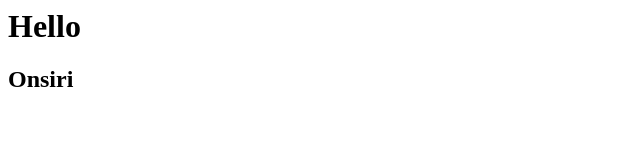
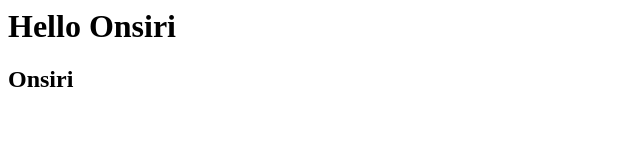
Before and after one commit to onsiri/courser-test, a plain HTML site: page index.html in a window 1280 px wide. Shown: the whole page, without its empty margins (0-640 px from the left). Drawn offline with Linux system fonts and the light colour scheme.

Commit message:
Update index.html

```diff
--- a/index.html
+++ b/index.html
@@ -1,2 +1,2 @@
-<h1>Hello</h1>
+<h1>Hello Onsiri</h1>
 <h2>Onsiri</h2>
```
